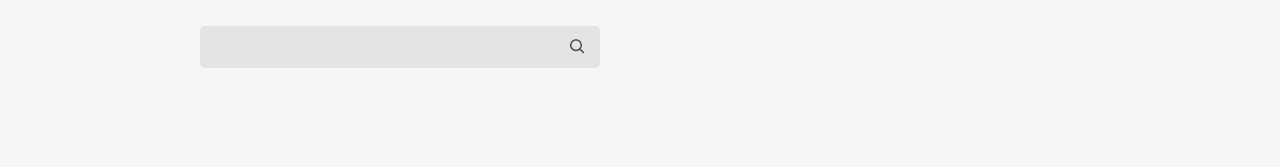
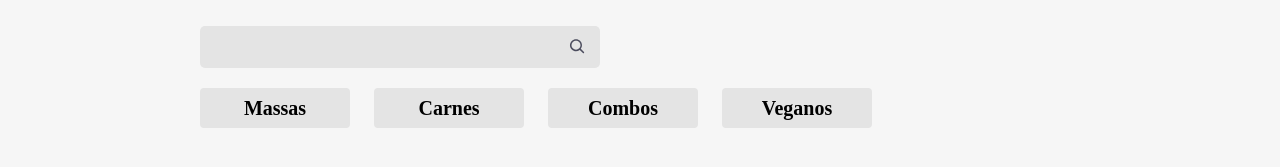
Before and after one commit to leonardorodriguess/aluroni, a React (Create React App) app: page / in a window 1280 px wide. Shown: the part 509-676 px from the top of the page. Built offline with nearby package versions, Linux system fonts and the light colour scheme; a web font is replaced by a local one.

Commit message:
feact: Cria filtros

```diff
--- a/src/pages/Cardapio/Cardapio.module.scss
+++ b/src/pages/Cardapio/Cardapio.module.scss
@@ -55,4 +55,12 @@
     font-size: 3rem;
     margin-bottom: 30px;
   }
+  &__filtros {
+    align-items: center;
+    display: flex;
+    flex-wrap: wrap;
+    justify-content: space-between;
+    margin-bottom: 30px;
+    width: 100%;
+  }
 }
--- /dev/null
+++ b/src/pages/Cardapio/Filtros/Filtros.module.scss
@@ -0,0 +1,27 @@
+@import "styles/variaveis";
+
+.filtros {
+  display: flex;
+  gap: 24px;
+  flex-wrap: wrap;
+  margin: 20px 0;
+  &__filtro {
+    align-items: center;
+    background-color: $grey;
+    border: none;
+    border-radius: 4px;
+    display: flex;
+    font-size: 1.25rem;
+    font-weight: bold;
+    height: 40px;
+    justify-content: center;
+    width: 150px;
+    &--ativo {
+      background-color: $blue;
+      color: white;
+    }
+    &:hover {
+      cursor: pointer;
+    }
+  }
+}
--- /dev/null
+++ b/src/pages/Cardapio/Filtros/filtros.json
@@ -0,0 +1,18 @@
+[
+  {
+    "label": "Massas",
+    "id": 1
+  },
+  {
+    "label": "Carnes",
+    "id": 2
+  },
+  {
+    "label": "Combos",
+    "id": 3
+  },
+  {
+    "label": "Veganos",
+    "id": 4
+  }
+]
--- /dev/null
+++ b/src/pages/Cardapio/Filtros/index.tsx
@@ -0,0 +1,24 @@
+import filtros from './filtros.json';
+import styles from './Filtros.module.scss';
+
+type IOpcao = typeof filtros[0];
+
+export default function Filtros() {
+  const selecionarFiltro = (opcao: IOpcao) => {
+
+  }
+
+  return(
+    <div className={styles.filtros}>
+      {filtros.map((opcao) => (
+        <button
+          className={styles.filtros__filtro}
+          key={opcao.id}
+          onClick={() => selecionarFiltro(opcao)}
+        >
+          {opcao.label}
+        </button>
+      ))}
+    </div>
+  )
+}
--- a/src/pages/Cardapio/index.tsx
+++ b/src/pages/Cardapio/index.tsx
@@ -2,6 +2,7 @@
 import {ReactComponent as Logo} from "assets/logo.svg";
 import Buscador from "./Buscador";
 import { useState } from "react";
+import Filtros from "./Filtros";
 
 export default function Cardapio() {
   const [busca, setBusca] = useState("");
@@ -24,6 +25,9 @@
           busca={busca}
           setBusca={setBusca}
         />
+        <div className={styles.cardapio__filtros}>
+          <Filtros/>
+        </div>
       </section>
     </main>
   );
```
